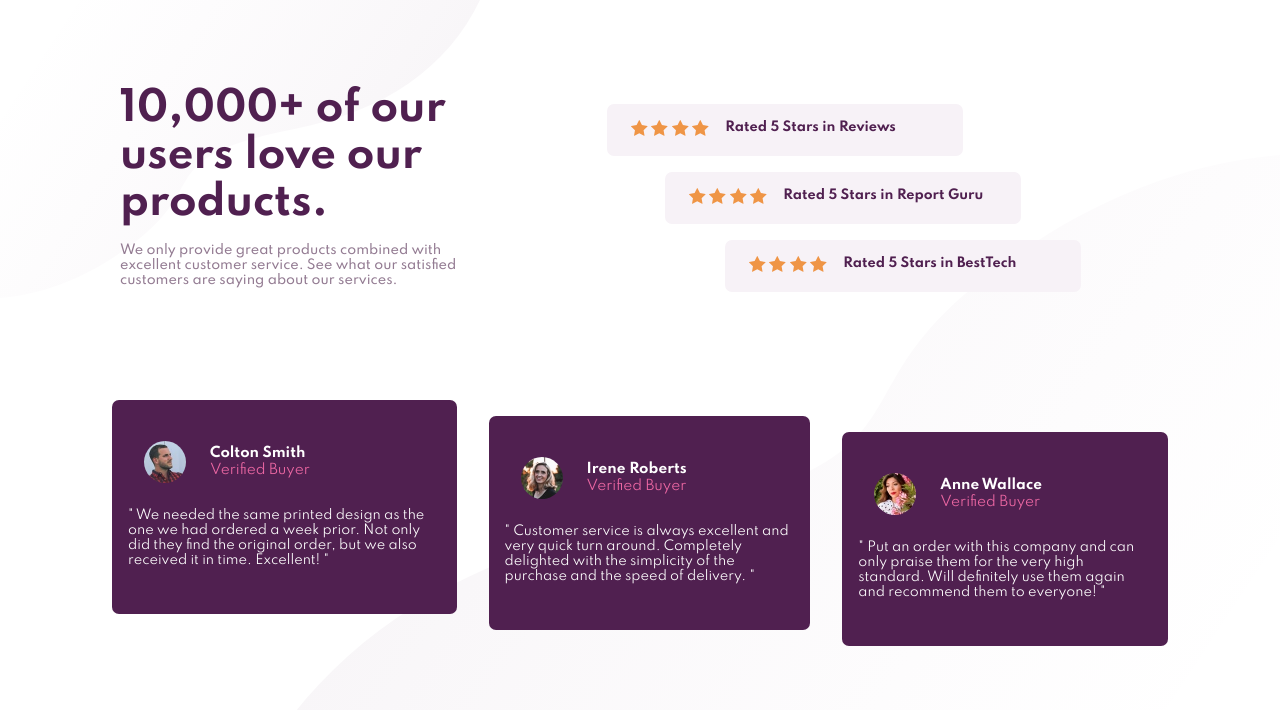
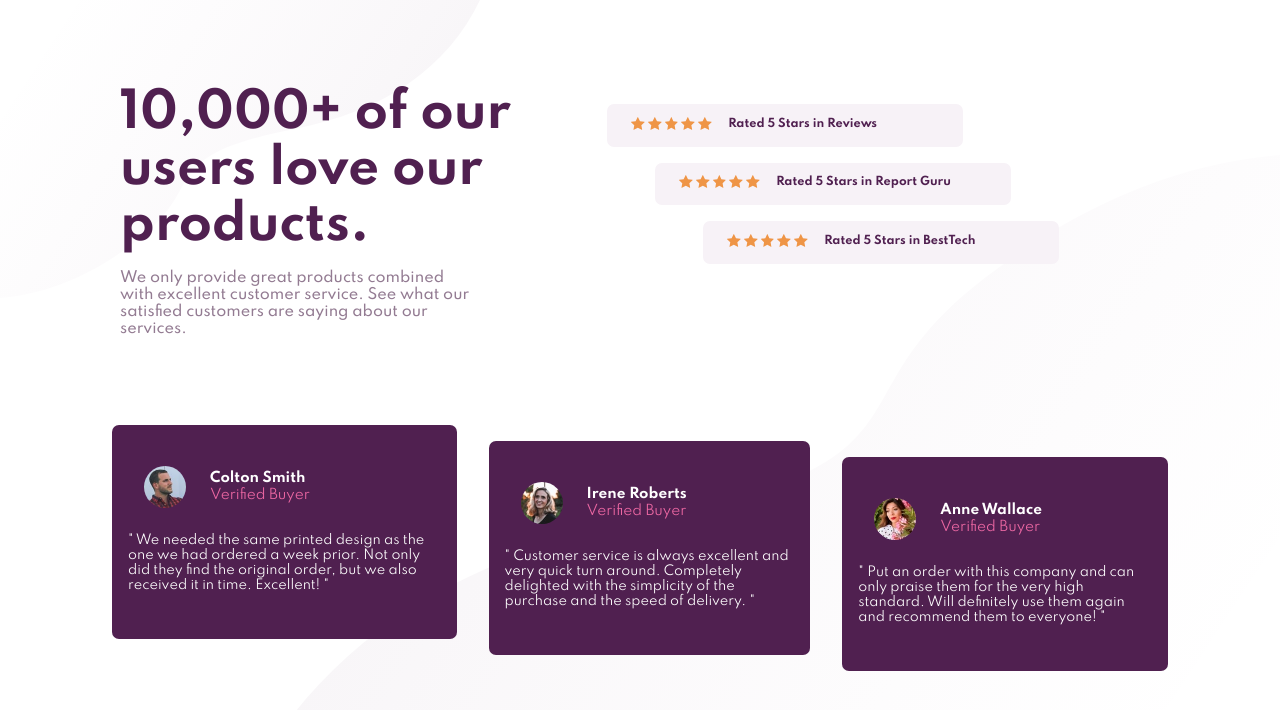
Before and after one commit to Jesuseme/social-proof-section, a plain HTML site: page index.html in a window 1280 px wide. Drawn offline with Linux system fonts and the light colour scheme.

Commit message:
star bubble alignment fixed

```diff
--- a/index.html
+++ b/index.html
@@ -38,6 +38,7 @@
             <img src="images/icon-star.svg" alt="stars image">
             <img src="images/icon-star.svg" alt="stars image">
             <img src="images/icon-star.svg" alt="stars image">
+            <img src="images/icon-star.svg" alt="stars image">
           </div>
           <p>Rated 5 Stars in Reviews</p>
         </div>
@@ -48,12 +49,14 @@
             <img src="images/icon-star.svg" alt="stars image">
             <img src="images/icon-star.svg" alt="stars image">
             <img src="images/icon-star.svg" alt="stars image">
+            <img src="images/icon-star.svg" alt="stars image">
           </div>
           <p>Rated 5 Stars in Report Guru</p>
         </div>
 
         <div class="tech bubble">
           <div class="stars">
+            <img src="images/icon-star.svg" alt="stars image">
             <img src="images/icon-star.svg" alt="stars image">
             <img src="images/icon-star.svg" alt="stars image">
             <img src="images/icon-star.svg" alt="stars image">
--- a/resources/style.css
+++ b/resources/style.css
@@ -33,7 +33,7 @@ header
 h1
 {
     color: hsl(300, 43%, 22%);
-    font-size: 2.5rem;
+    font-size: 3rem;
     padding: 1rem 0;
 
 }
@@ -41,7 +41,7 @@ h1
 h2
 {
     color: hsl(303, 10%, 53%);
-    font-size: 0.8rem;
+    font-size: 0.9rem;
     font-weight: 500;
     width: 90%;
 }
@@ -71,28 +71,35 @@ section
 {
     background-color:hsl(300, 24%, 96%);
     display: flex;
-    padding: 1rem 0.5rem;
+    padding: 0.8rem 0.5rem;
     width: 340px;
     border-radius: 7px;
     margin: 1rem auto;
     font-weight: 700;
     color: hsl(300, 43%, 22%);
-    font-size: 0.8rem;
+    font-size: 0.7rem;
 }
 
 .report
 {
-    margin: 1rem 200px;
+    position: relative;
+    left: 3rem;
 }
 
 .tech
 {
-    margin: 1rem 260px ;
+    position: relative;
+    left: 6rem;
 }
 
 .stars
 {
     padding: 0 1rem;
+}
+
+.stars img
+{
+    height: 13px;
 }
 
 article
@@ -170,6 +177,11 @@ article p
         padding: 2rem 1rem;
     }
 
+    h1
+    {
+        font-size: 2rem;
+    }
+
     h2
     {
         width: 100%;
@@ -199,11 +211,13 @@ article p
     .report
     {
         margin: 1rem auto;
+        left: 0;
     }
 
     .tech
     {
         margin: 1rem auto;
+        left: 0;
     }
 
     .cards
```
